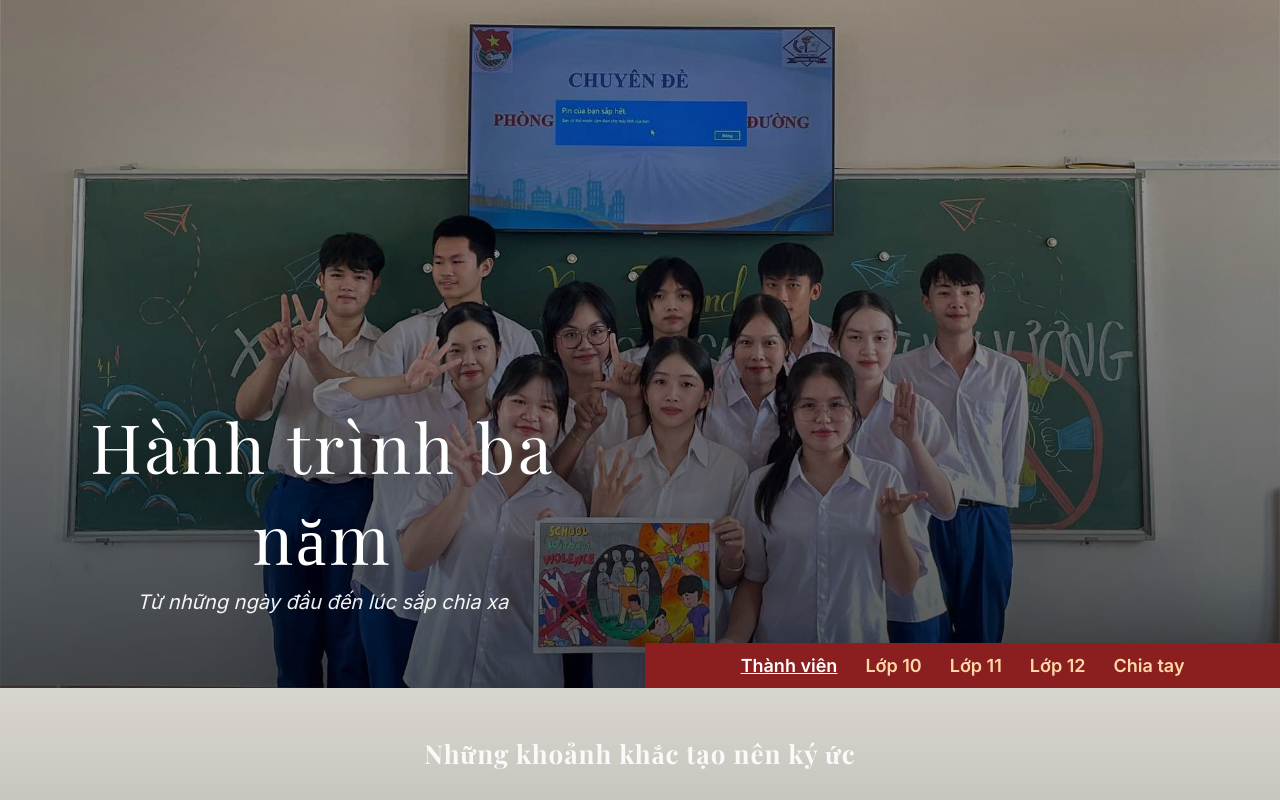
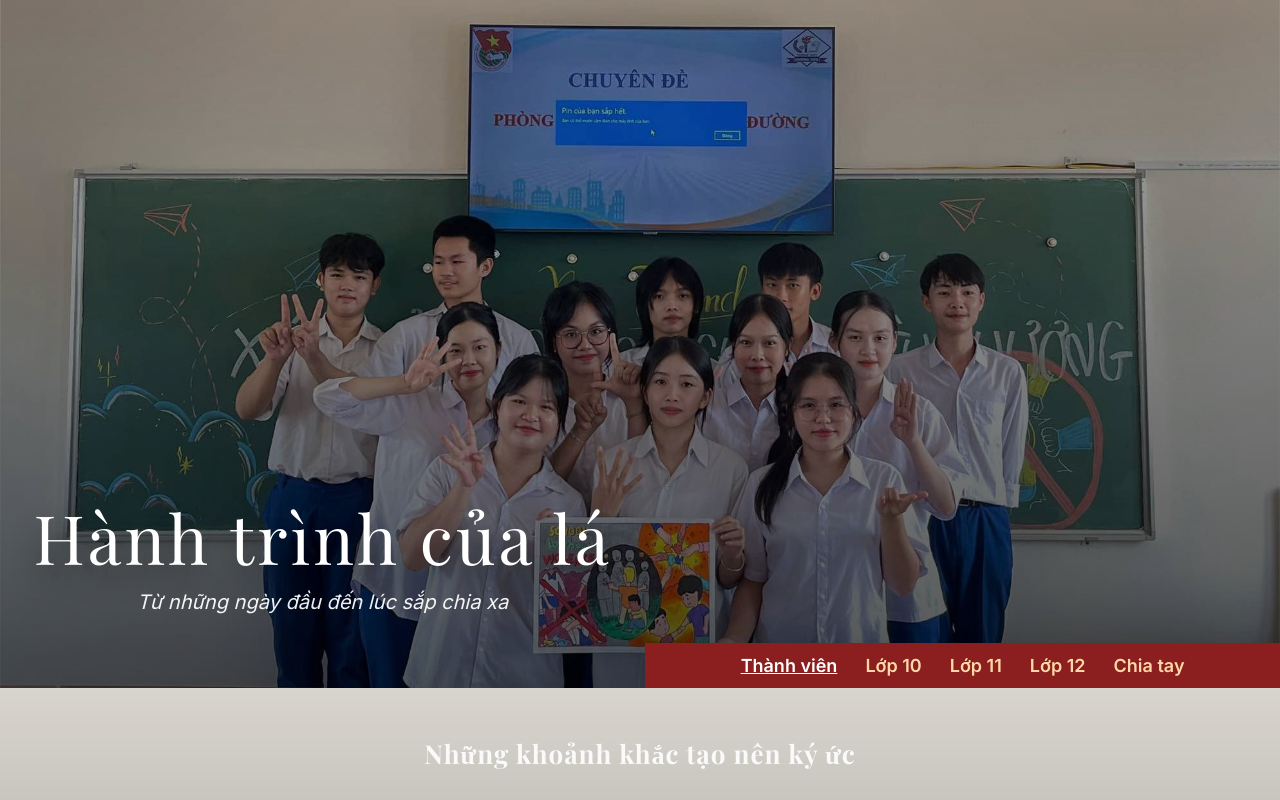
Before and after one commit to Thanh-pascal/to4-12a1-pro, a plain HTML site: page index.html in a window 1280 px wide. Shown: the top 800 px of the page. Drawn offline with nearby package versions, Linux system fonts and the light colour scheme.

Commit message:
Change hero title and subtitle
Updated the hero title and subtitle in index.html.

```diff
--- a/index.html
+++ b/index.html
@@ -16,7 +16,7 @@
   <header class="hero" role="banner">
     <div class="hero-inner container">
       <div>
-        <div class="hero-title">Hành trình ba năm</div>
+        <div class="hero-title">Hành trình của lá</div>
         <div class="hero-sub">Từ những ngày đầu đến lúc sắp chia xa</div>
       </div>
     </div>
```
